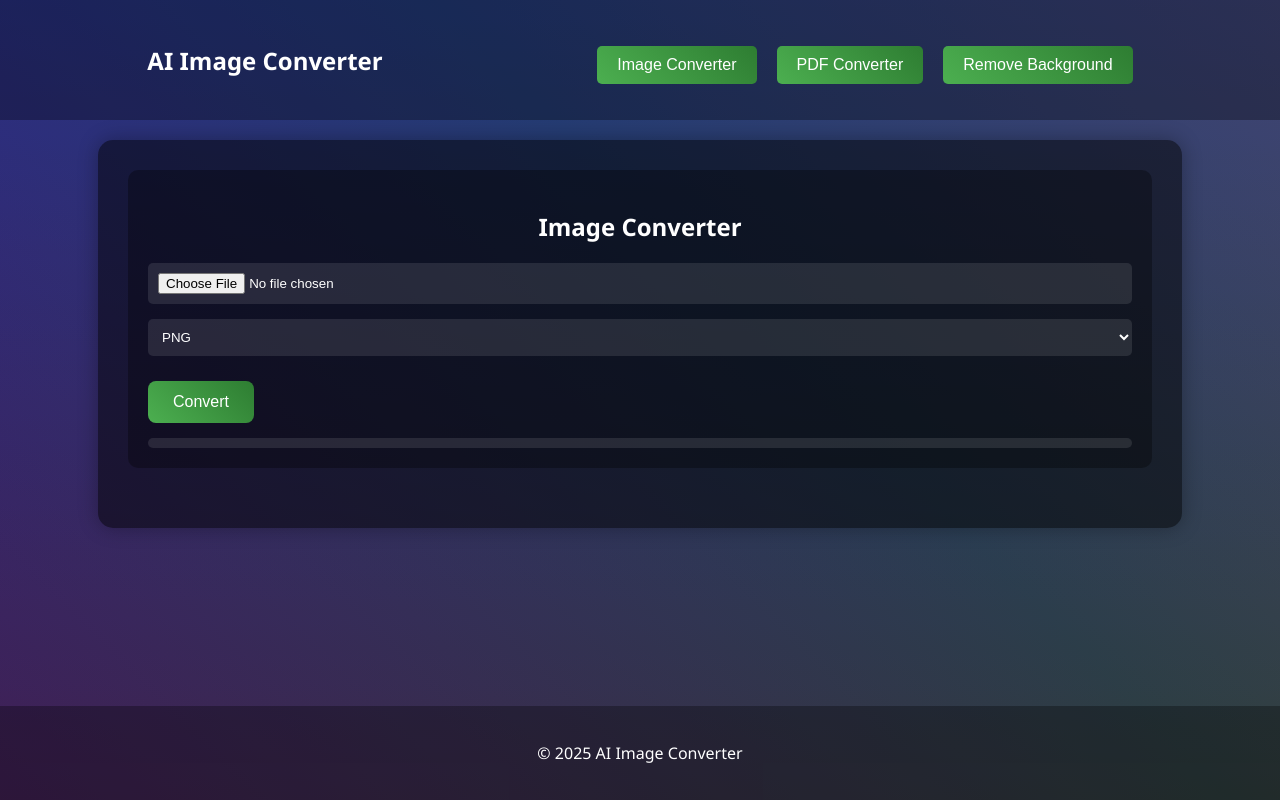
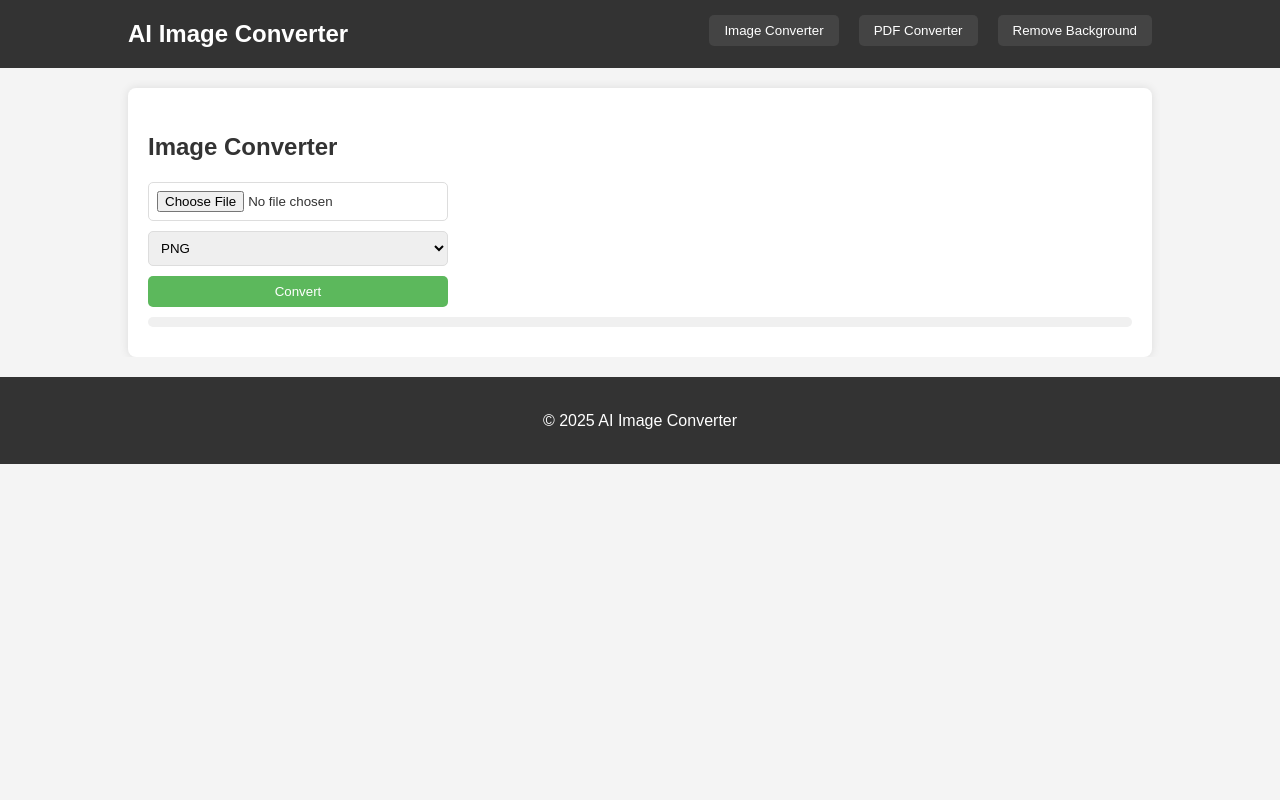
Before and after one commit to rakshan0027/IMAGEWEBSITE, a plain HTML site: page INDEX.HTML in a window 1280 px wide. Drawn offline with Linux system fonts and the light colour scheme.

Commit message:
Update STYLE.CSS

```diff
--- a/STYLE.CSS
+++ b/STYLE.CSS
@@ -1,182 +1,180 @@
+/* style.css */
+
+/* General Styles */
 body {
-    font-family: 'Segoe UI', Tahoma, Geneva, Verdana, sans-serif;
-    background: linear-gradient(to bottom, #120a8f, #220e36);
-    color: #fff;
+    font-family: Arial, sans-serif;
     margin: 0;
     padding: 0;
-    display: flex;
-    flex-direction: column;
-    min-height: 100vh;
-    overflow-x: hidden; /* Prevent horizontal scroll */
+    background-color: #f4f4f4;
+    color: #333;
+    line-height: 1.6;
 }
 
+.container {
+    width: 80%;
+    margin: auto;
+    overflow: hidden;
+    padding: 0 20px;
+}
+
+/* Navigation */
 nav {
-    background-color: rgba(0, 0, 0, 0.3);
-    padding: 20px 0;
-    text-align: center;
-    position: sticky;
-    top: 0;
-    z-index: 10;
+    background: #333;
+    color: #fff;
+    padding: 15px 0;
 }
 
 .nav-container {
-    display: flex;
-    justify-content: space-around; /* Distribute items evenly */
-    align-items: center;          /* Vertically center items */
-    max-width: 1200px;            /* Limit the width */
-    margin: 0 auto;              /* Center the container */
-    padding: 0 20px;              /* Add some padding */
+    width: 80%;
+    margin: auto;
+    overflow: hidden;
+}
+
+nav h1 {
+    float: left;
+    margin: 0;
 }
 
 nav ul {
+    float: right;
+    margin: 0;
+    padding: 0;
     list-style: none;
-    padding: 0;
-    display: flex;
-    gap: 20px;
 }
 
-nav ul li button {
-    background-color: rgba(255, 255, 255, 0.1);
+nav li {
+    float: left;
+    margin-left: 20px;
+}
+
+nav button {
+    background: #444;
     color: #fff;
     border: none;
-    padding: 10px 20px;
+    padding: 8px 15px;
     border-radius: 5px;
     cursor: pointer;
-    transition: background-color 0.3s ease;
+    transition: background 0.3s ease;
 }
 
-nav ul li button:hover {
-    background-color: rgba(255, 255, 255, 0.3);
+nav button:hover {
+    background: #555;
+}
+
+/* Tool Sections */
+.tool-section {
+    background: #fff;
+    padding: 20px;
+    margin-top: 20px;
+    border-radius: 8px;
+    box-shadow: 0 0 10px rgba(0, 0, 0, 0.1);
+}
+
+.tool-section h2 {
+    margin-bottom: 15px;
+    color: #333;
+}
+
+.tool-section input[type="file"],
+.tool-section select,
+.tool-section button {
+    margin-bottom: 10px;
+    padding: 8px;
+    border-radius: 5px;
+    border: 1px solid #ddd;
+    box-sizing: border-box; /* Important for consistent sizing */
+    display: block; /* Ensure elements take up full width */
+    width: 100%; /* Make elements fill their container */
+    max-width: 300px; /* Limit maximum width */
+}
+
+.tool-section button {
+    background: #5cb85c;
+    color: #fff;
+    border: none;
+    cursor: pointer;
+    transition: background 0.3s ease;
+}
+
+.tool-section button:hover {
+    background: #4cae4c;
+}
+
+/* Progress Bar */
+.progress-bar-container {
+    background: #f0f0f0;
+    border-radius: 5px;
+    height: 10px;
+    margin-bottom: 10px;
+    overflow: hidden;
+}
+
+.progress-bar {
+    background: #5cb85c;
+    height: 100%;
+    width: 0%;
+    transition: width 0.3s ease;
+}
+
+/* Download Link and Image Preview */
+#downloadLink,
+#pdfDownloadLink,
+#bgRemovalDownloadLink {
+    display: none; /* Initially hidden */
+    margin-top: 10px;
+    text-decoration: none;
+    color: #5cb85c;
+    font-weight: bold;
+}
+
+#imagePreview {
+  max-width: 300px;
+  max-height: 300px;
+  display: none; /* Initially hidden */
+  margin-top: 10px;
+  border: 1px solid #ddd;
+  border-radius: 5px;
 }
 
 
-.container {
-    width: 80%;
-    margin: 20px auto;
-    padding: 30px;
-    background-color: rgba(0, 0, 0, 0.5);
-    border-radius: 15px;
-    box-shadow: 0 0 20px rgba(0, 0, 0, 0.3);
+/* Premium Button */
+#premiumBtn {
+    background: #337ab7;
 }
 
-.tool-section {
-    margin-bottom: 30px;
-    padding: 20px;
-    border-radius: 10px;
-    background-color: rgba(0, 0, 0, 0.3);
+#premiumBtn:hover {
+    background: #2e6da4;
 }
 
-.tool-section h2 {
+
+/* Footer */
+footer {
+    background: #333;
     color: #fff;
-    margin-bottom: 20px;
     text-align: center;
+    padding: 15px 0;
+    margin-top: 20px;
 }
 
-input[type="file"], select {
-    margin-bottom: 15px;
-    padding: 10px;
-    border-radius: 5px;
-    border: none;
-    background-color: rgba(255, 255, 255, 0.1);
-    color: #fff;
-    width: 100%;
-    box-sizing: border-box;
-}
+/* Media Queries for Responsiveness */
+@media(max-width: 768px) {
+    .container, .nav-container {
+        width: 90%;
+    }
 
-button {
-    background: linear-gradient(45deg, #4CAF50, #2E7D32);
-    color: #fff;
-    border: none;
-    padding: 12px 25px;
-    border-radius: 8px;
-    cursor: pointer;
-    font-size: 16px;
-    transition: background 0.3s ease;
-    margin-top: 10px;
-}
+    nav h1, nav ul {
+        float: none;
+        text-align: center;
+    }
 
-button:hover {
-    background: linear-gradient(45deg, #2E7D32, #4CAF50);
-}
+    nav li {
+        float: none;
+        margin: 10px 0;
+    }
 
-.progress-bar-container {
-    width: 100%;
-    height: 10px;
-    background-color: rgba(255, 255, 255, 0.1);
-    border-radius: 5px;
-    margin-top: 15px;
-    overflow: hidden; /* Hide overflow of progress bar */
-}
-
-.progress-bar {
-    height: 100%;
-    width: 0%;
-    background: linear-gradient(to right, #00bcd4, #009688);
-    border-radius: 5px;
-    transition: width 0.3s ease;
-}
-
-a {
-    display: block;
-    margin-top: 15px;
-    color: #00bcd4;
-    text-decoration: none;
-    text-align: center;
-}
-
-footer {
-    text-align: center;
-    padding: 20px 0;
-    background-color: rgba(0, 0, 0, 0.3);
-    margin-top: auto; /* Push footer to the bottom */
-}
-
-/* Neon Glow Animation */
-body::before {
-    content: '';
-    position: fixed;
-    top: 0;
-    left: 0;
-    width: 100%;
-    height: 100%;
-    background: linear-gradient(45deg, #4fc3dc, #f44336, #9c27b0, #4caf50, #ffeb3b, #03a9f4);
-    background-size: 400% 400%;
-    z-index: -1;
-    animation: neonGlow 15s linear infinite;
-    opacity: 0.3;
-}
-
-@keyframes neonGlow {
-    0% {
-        background-position: 0% 50%;
-    }
-    50% {
-        background-position: 100% 50%;
-    }
-    100% {
-        background-position: 0% 50%;
+    .tool-section input[type="file"],
+    .tool-section select,
+    .tool-section button {
+        max-width: 100%; /* Full width on smaller screens */
     }
 }
-
-/* Responsive Design */
-@media (max-width: 768px) {
-    .container {
-        width: 95%;
-        padding: 20px;
-    }
-
-    button {
-        font-size: 14px;
-        padding: 10px 20px;
-    }
-    .nav-container {
-        flex-direction: column; /* Stack items vertically */
-        align-items: center;      /* Center items horizontally */
-    }
-
-    nav ul {
-        flex-direction: column; /* Stack list items vertically */
-        align-items: center;      /* Center items horizontally */
-        gap: 10px;                /* Reduce gap between list items */
-    }
-}
```
